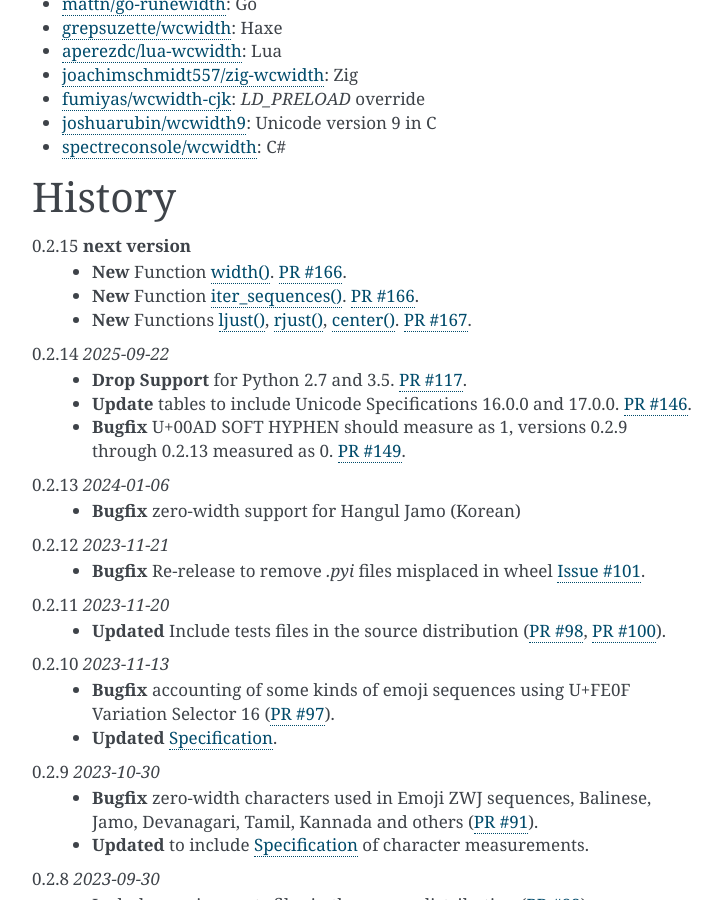
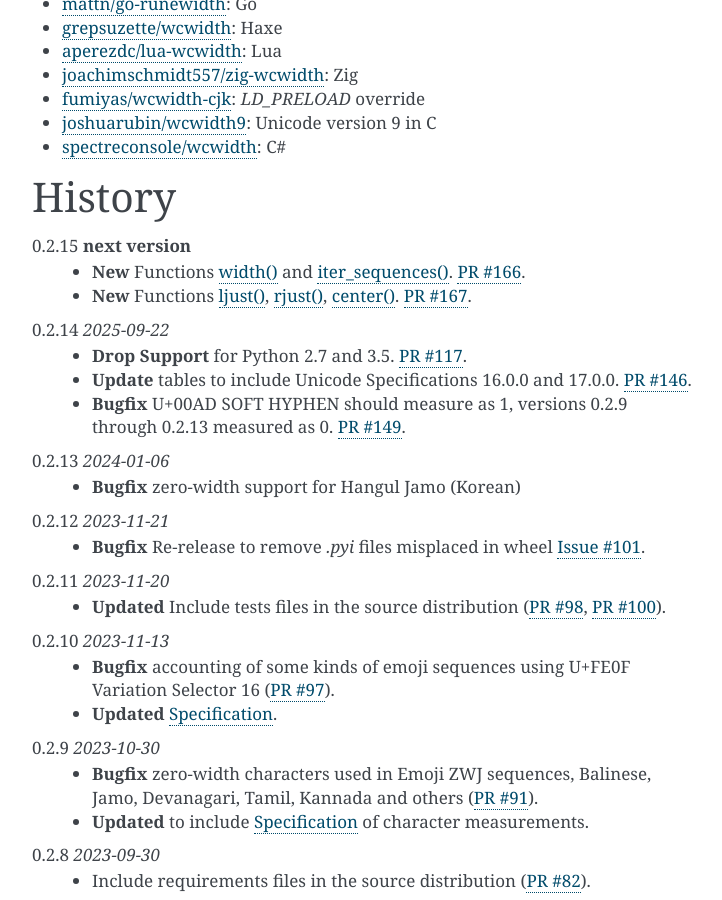
Before and after one commit to jquast/wcwidth, a Sphinx documentation site: the page built from docs/intro.rst, in a window 1280 px wide and 900 px high, scrolled down 6307 px. Shown: the whole window, without its empty margins (388-1110 px from the left). Built offline with Sphinx 7.4.7, drawn with Linux system fonts in a browser that asks for light colours.

Commit message:
cleanup changelog in leaf branch

```diff
--- a/docs/intro.rst
+++ b/docs/intro.rst
@@ -320,8 +320,7 @@ History
 =======
 
 0.2.15 **next version**
-  * **New** Function `width()`_. `PR #166`_.
-  * **New** Function `iter_sequences()`_. `PR #166`_.
+  * **New** Functions `width()`_ and `iter_sequences()`_. `PR #166`_.
   * **New** Functions `ljust()`_, `rjust()`_, `center()`_. `PR #167`_.
 
 0.2.14 *2025-09-22*
```
